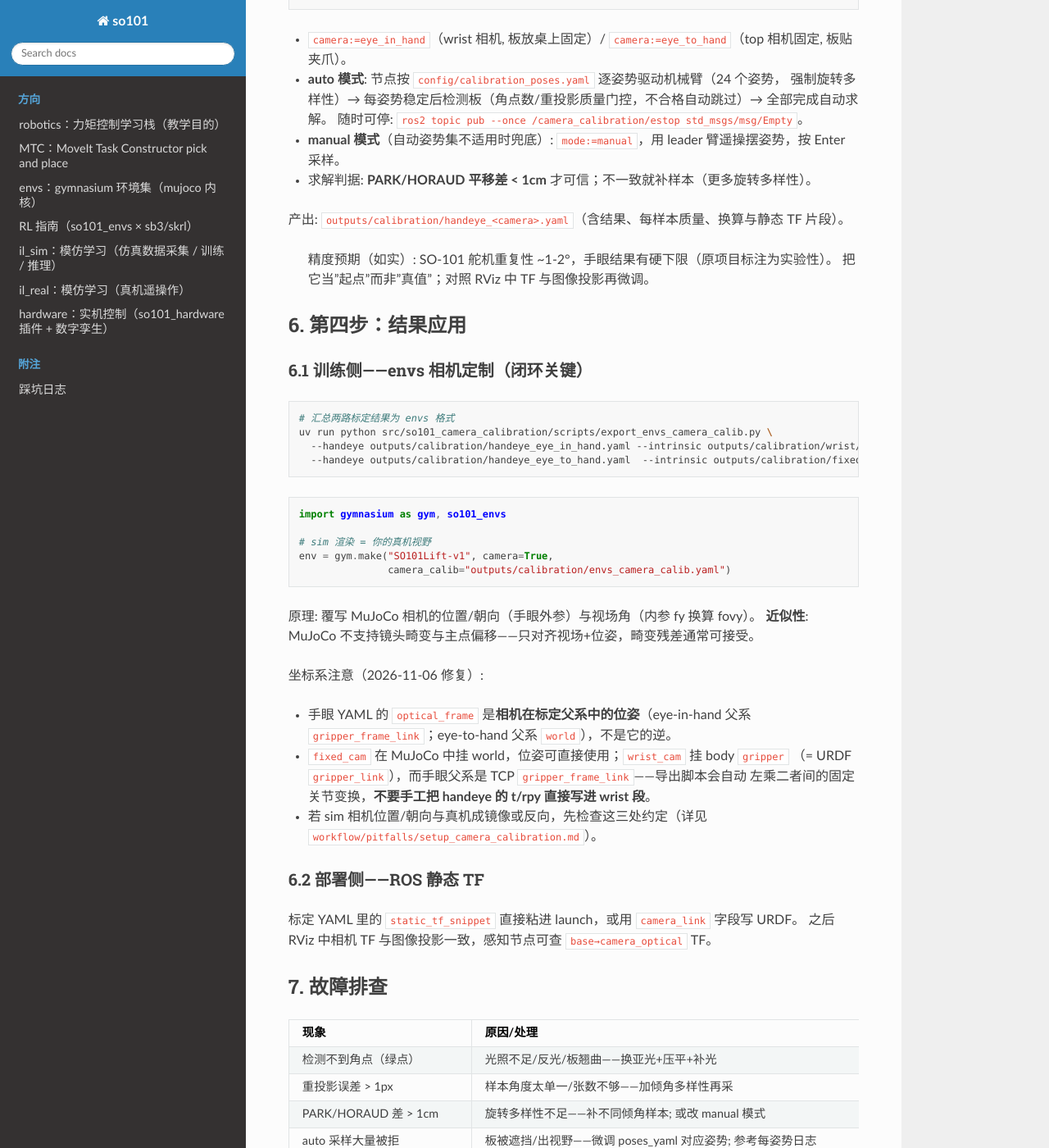
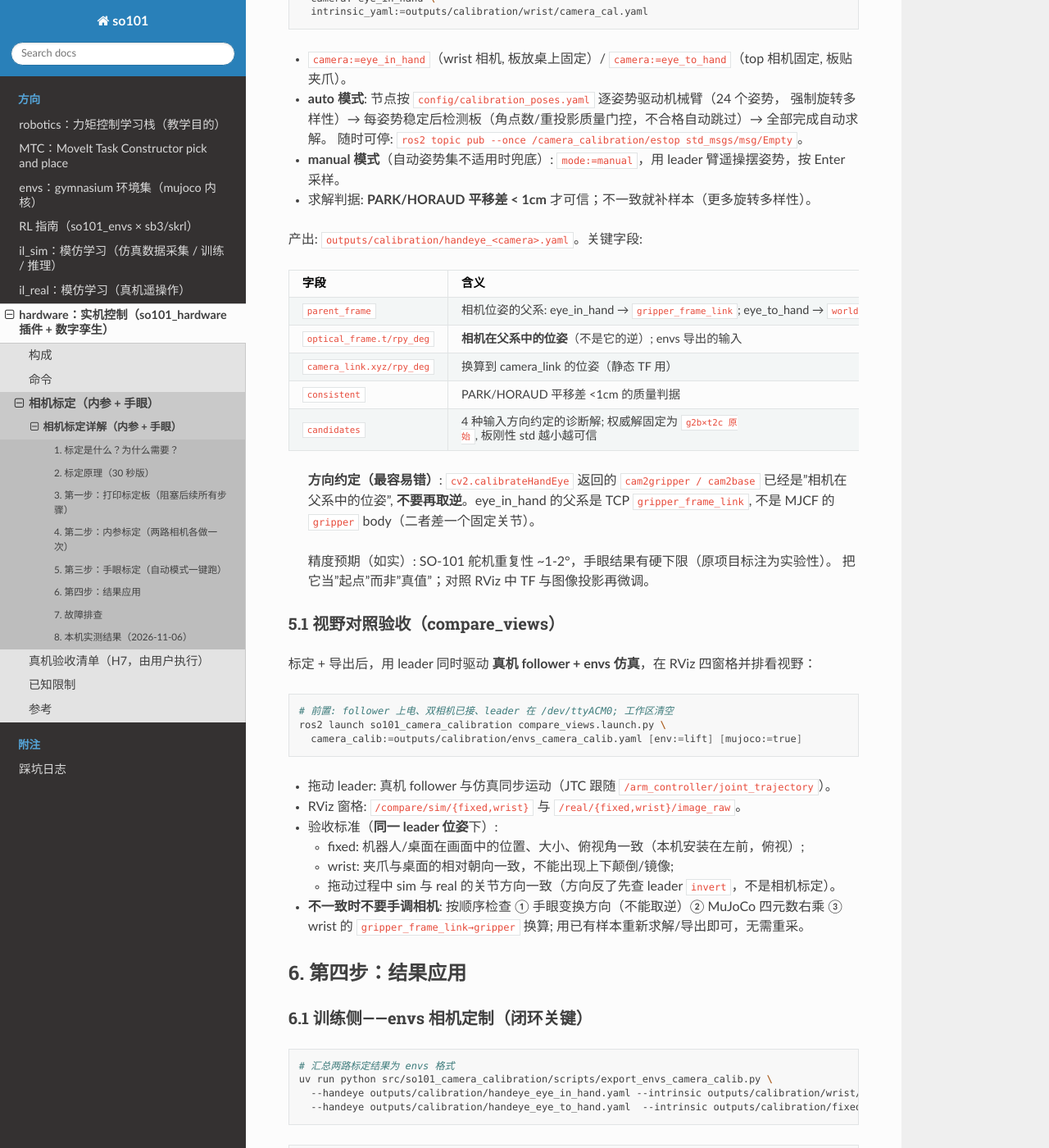
Before and after one commit to maxtensor33/so101, a Sphinx documentation site: the page built from docs/hardware/camera_calibration.md, in a window 1280 px wide and 1400 px high, scrolled down 1982 px. Shown: the whole window at 82% size. Built offline with Sphinx 7.4.7 and the Read the Docs theme 3.1.0, drawn with Linux system fonts in a browser that asks for light colours; some of the changed text lies outside the part shown.

Commit message:
docs(camera_calibration): 补充 compare_views 验收、结果字段与坐标系约定
- 手眼 YAML 字段说明（parent_frame/optical_frame/consistent/candidates）
- 新增 compare_views 视野对照验收步骤与判据
- 静态 TF: eye_in_hand 父系必须为 gripper_frame_link
- 补充 2026-11-06 本机实测内参/外参/envs 最终值
- hardware 文档索引加入 camera_calibration 页

````diff
--- a/docs/hardware/camera_calibration.md
+++ b/docs/hardware/camera_calibration.md
@@ -88,10 +88,41 @@ ros2 launch so101_camera_calibration camera_calibration.launch.py \
 - **manual 模式**（自动姿势集不适用时兜底）: `mode:=manual`，用 leader 臂遥操摆姿势，按 Enter 采样。
 - 求解判据: **PARK/HORAUD 平移差 < 1cm** 才可信；不一致就补样本（更多旋转多样性）。
 
-产出: `outputs/calibration/handeye_<camera>.yaml`（含结果、每样本质量、换算与静态 TF 片段）。
+产出: `outputs/calibration/handeye_<camera>.yaml`。关键字段:
+
+| 字段 | 含义 |
+|---|---|
+| `parent_frame` | 相机位姿的父系: eye_in_hand → `gripper_frame_link`; eye_to_hand → `world` |
+| `optical_frame.t/rpy_deg` | **相机在父系中的位姿**（不是它的逆）; envs 导出的输入 |
+| `camera_link.xyz/rpy_deg` | 换算到 camera_link 的位姿（静态 TF 用） |
+| `consistent` | PARK/HORAUD 平移差 <1cm 的质量判据 |
+| `candidates` | 4 种输入方向约定的诊断解; 权威解固定为 `g2b×t2c 原始`, 板刚性 std 越小越可信 |
+
+> **方向约定（最容易错）**: `cv2.calibrateHandEye` 返回的 `cam2gripper / cam2base`
+> 已经是"相机在父系中的位姿", **不要再取逆**。eye_in_hand 的父系是 TCP
+> `gripper_frame_link`, 不是 MJCF 的 `gripper` body（二者差一个固定关节）。
 
 > 精度预期（如实）: SO-101 舵机重复性 ~1-2°，手眼结果有硬下限（原项目标注为实验性）。
 > 把它当"起点"而非"真值"；对照 RViz 中 TF 与图像投影再微调。
+
+### 5.1 视野对照验收（compare_views）
+
+标定 + 导出后，用 leader 同时驱动 **真机 follower + envs 仿真**，在 RViz 四窗格并排看视野：
+
+```bash
+# 前置: follower 上电、双相机已接、leader 在 /dev/ttyACM0; 工作区清空
+ros2 launch so101_camera_calibration compare_views.launch.py \
+  camera_calib:=outputs/calibration/envs_camera_calib.yaml [env:=lift] [mujoco:=true]
+```
+
+- 拖动 leader: 真机 follower 与仿真同步运动（JTC 跟随 `/arm_controller/joint_trajectory`）。
+- RViz 窗格: `/compare/sim/{fixed,wrist}` 与 `/real/{fixed,wrist}/image_raw`。
+- 验收标准（**同一 leader 位姿**下）:
+  - fixed: 机器人/桌面在画面中的位置、大小、俯视角一致（本机安装在左前，俯视）;
+  - wrist: 夹爪与桌面的相对朝向一致，不能出现上下颠倒/镜像;
+  - 拖动过程中 sim 与 real 的关节方向一致（方向反了先查 leader `invert`，不是相机标定）。
+- **不一致时不要手调相机**: 按顺序检查 ① 手眼变换方向（不能取逆）② MuJoCo 四元数右乘
+  ③ wrist 的 `gripper_frame_link→gripper` 换算; 用已有样本重新求解/导出即可，无需重采。
 
 ## 6. 第四步：结果应用
 
@@ -127,7 +158,13 @@ env = gym.make("SO101Lift-v1", camera=True,
 ### 6.2 部署侧——ROS 静态 TF
 
 标定 YAML 里的 `static_tf_snippet` 直接粘进 launch，或用 `camera_link` 字段写 URDF。
-之后 RViz 中相机 TF 与图像投影一致，感知节点可查 `base→camera_optical` TF。
+
+- `eye_to_hand`(fixed): snippet 父系是 `world`，静态 TF 成立（相机不随臂动）。
+- `eye_in_hand`(wrist): snippet 父系是 `gripper_frame_link`（随臂动）。
+  静态 TF 的父系必须是这个运动链节点，**不要改成 world**——否则相机不会跟臂走。
+- `camera_link` 与 optical 的固定旋转差 `rpy=(-π/2,0,-π/2)` 已由 `optical_to_link` 换算。
+- 之后 RViz 中相机 TF 与图像投影一致，感知节点可查 `base→camera_optical` TF。
+  MuJoCo 训练侧不需要这段 TF，直接使用 6.1 的 `envs_camera_calib.yaml`。
 
 ## 7. 故障排查
 
@@ -139,4 +176,23 @@ env = gym.make("SO101Lift-v1", camera=True,
 | auto 采样大量被拒 | 板被遮挡/出视野——微调 poses_yaml 对应姿势; 参考每姿势日志 |
 | 标定结果每次差很多 | 相机松动——紧固后重标; Euler 角在 pitch≈90° 附近会万向锁（用 optical 系数值对比） |
 | `numpy._core`/`cv_bridge` 报错 | 本仓库相机链路已全部规避 cv_bridge——不要在节点里引 cv_bridge |
-| sim 相机位置/朝向与真机相反 | 手眼变换方向、MuJoCo 四元数转换或 wrist 父帧换算有误——见 6.1 与 pitfalls; 用现有样本重新求解/导出即可, 不必重采 |
+| sim fixed 在右后、真机在左前 | 手眼结果被多取逆了——`optical_frame` 必须是"相机在父系"的位姿; 用现有样本重求解即可 |
+| sim wrist 朝上/镜像 | ① `R_mj = R_opt @ CONV` 是否右乘 ② 是否做了 `gripper_frame_link→gripper` 换算 ③ 重跑 `export_envs_camera_calib.py` |
+| compare_views 中 sim/real 不同步 | 先查 leader `port`/`invert` 与 follower 底座; 相机标定只影响"视野内容", 不会导致关节不跟随 |
+
+## 8. 本机实测结果（2026-11-06）
+
+供后续对照/回归参考（换机、换相机安装后必须重标，不能沿用）:
+
+| 项 | 数值 |
+|---|---|
+| fixed 内参 | fx=440.66, fy=441.15, cx=316.54, cy=243.63（640×480） |
+| wrist 内参 | fx=683.10, fy=684.12, cx=327.29, cy=255.93（640×480） |
+| eye_to_hand (fixed) | t=(0.3057, 0.1459, 0.7088)m, rpy=(-174.27, -4.02, 88.84)° |
+| eye_in_hand (wrist) | t=(-0.0303, 0.0723, -0.0871)m, rpy=(-27.24, -3.01, -168.81)° |
+| 手眼质量 | 20 样本/路, 重投影 0.09–0.41px, PARK/HORAUD 一致 |
+| envs 最终值 | fixed `(0.3057,0.1459,0.7088)` fovy 57.1°; wrist `(0.0224,0.0720,-0.0110)` fovy 38.7° |
+
+对应本机生成物 `outputs/calibration/envs_camera_calib.yaml`（gitignore，不入库）。
+完整验收记录见 `workflow/reports/setup_camera_calibration.md`；坐标系事故详见
+`workflow/pitfalls/setup_camera_calibration.md`。
--- a/docs/hardware/index.md
+++ b/docs/hardware/index.md
@@ -35,6 +35,25 @@ ros2 launch so101_bringup demo.launch.py sim:=mujoco real:=true [moveit:=true] [
 # 注意: real:=true + sim:=gazebo 不支持（launch 直接报错退出）
 ```
 
+## 相机标定（内参 + 手眼）
+
+标定结果用于 sim2real 视野对齐（envs `camera_calib`）和部署侧静态 TF。
+完整步骤、`compare_views` 视野对照、坐标系约定与故障排查见
+{doc}`camera_calibration`。
+
+```bash
+# 内参/手眼标定 → envs 相机定制 → 视野对照（详见 camera_calibration 文档）
+uv run python src/so101_camera_calibration/scripts/export_envs_camera_calib.py \
+  --handeye outputs/calibration/handeye_eye_in_hand.yaml --intrinsic outputs/calibration/wrist/camera_cal.yaml \
+  --handeye outputs/calibration/handeye_eye_to_hand.yaml  --intrinsic outputs/calibration/fixed/camera_cal.yaml
+ros2 launch so101_camera_calibration compare_views.launch.py
+```
+
+```{toctree}
+:hidden:
+camera_calibration
+```
+
 ## 真机验收清单（H7，由用户执行）
 
 低速、避开人员、随时准备断电：
````
